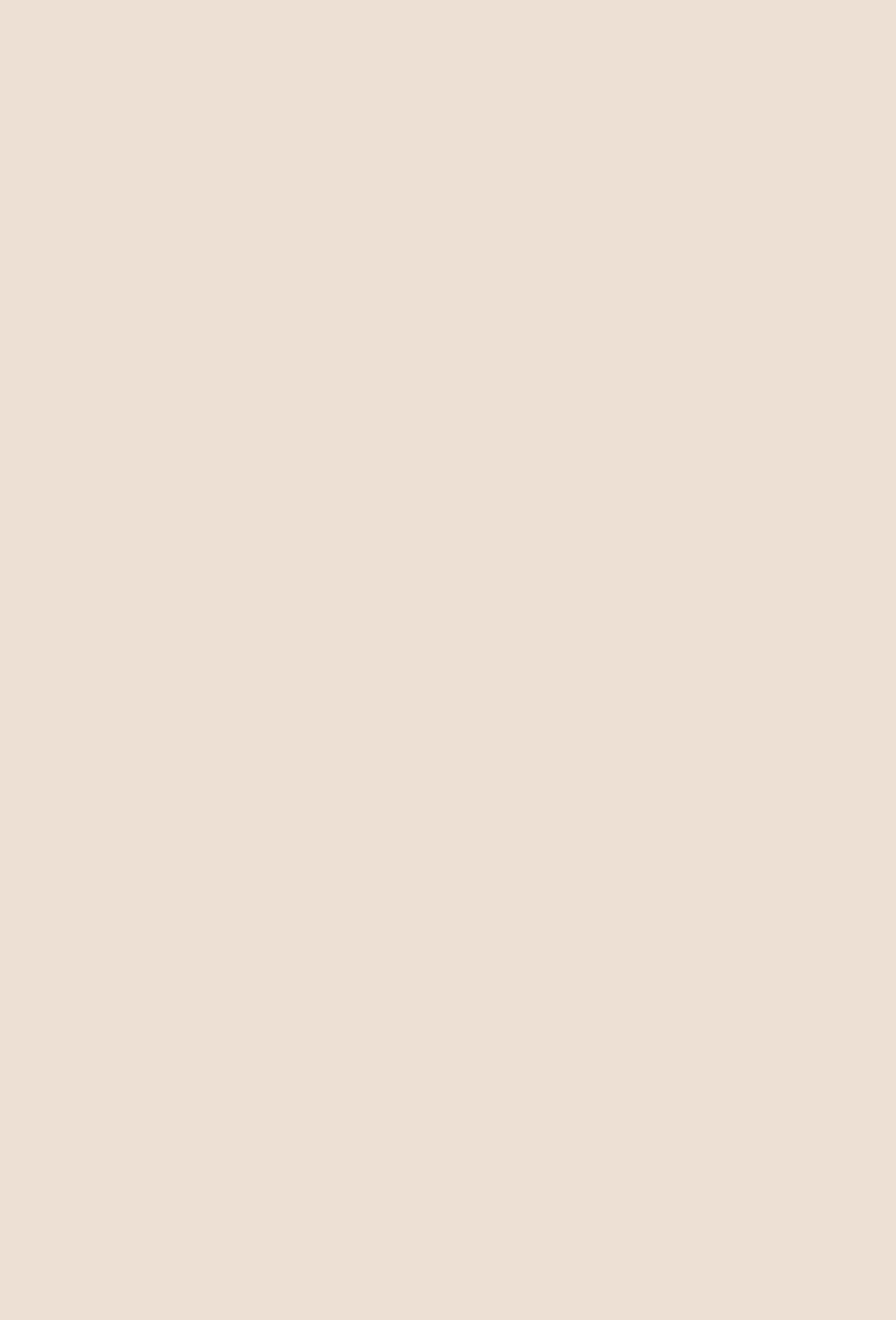
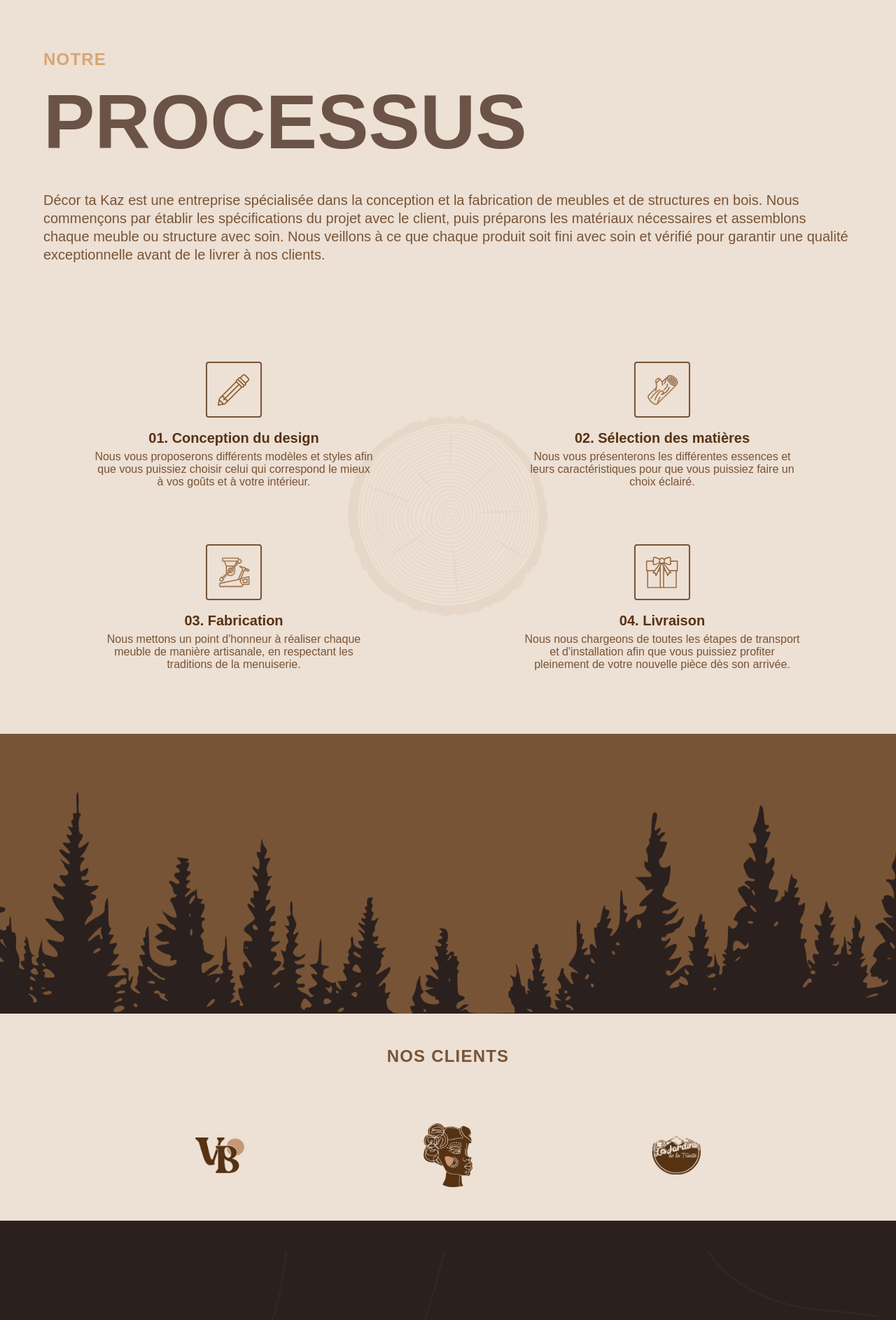
Before and after one commit to vittoriobusatta/DecorTakaz, a Next.js app: page / in a window 1280 px wide. Shown: the part 773-2660 px from the top of the page at 70% size. Before the commit the page ends 904 px from the top, so only its background shows below. Built offline with nearby package versions, Linux system fonts and the light colour scheme; a small style sheet from the web is missing.

Commit message:
somes changes

```diff
--- a/components/Process.js
+++ b/components/Process.js
@@ -7,8 +7,8 @@ const Process = () => {
     <section className="process">
       <div className="process_content">
         <div className="process_head">
-          <Title>Processus</Title>
-          <Description>
+          <h1 className="title">Processus</h1>
+          <p className="introduction">
             Décor ta Kaz est une entreprise spécialisée dans la conception et la
             fabrication de meubles et de structures en bois. Nous commençons par
             établir les spécifications du projet avec le client, puis préparons
@@ -16,7 +16,7 @@ const Process = () => {
             avec soin. Nous veillons à ce que chaque produit soit fini avec soin
             et vérifié pour garantir une qualité exceptionnelle avant de le
             livrer à nos clients.
-          </Description>
+          </p>
         </div>
         <ul className="process_steps">
           <li className="firststep">
--- a/components/Release.js
+++ b/components/Release.js
@@ -11,7 +11,7 @@ import {
 function Release() {
   return (
     <section className="release">
-      <div className="release_content">
+      <div className="release_head">
         <h1 className="title">Réalisations</h1>
         <p className="introduction">
           En tant que menuisier passionné, je suis toujours à la recherche de
--- a/pages/index.js
+++ b/pages/index.js
@@ -64,12 +64,12 @@ function Home() {
 
       <main className="main">
         <Release />
-        {/* <Process />
+        <Process />
         <Forest />
         <Customers />
         <Reviews />
         <Contact />
-        <Footer /> */}
+        <Footer />
       </main>
     </>
   );
--- a/styles/04-components/_customers.scss
+++ b/styles/04-components/_customers.scss
@@ -9,9 +9,9 @@
   justify-content: center;
   align-items: center;
   flex-direction: column;
-  @media screen and (min-width: 1224px) {
-    padding: 100px 30px;
-  }
+  // @media screen and (min-width: 1224px) {
+  //   padding: 100px 30px;
+  // }
   & h2 {
     font-weight: 800;
     font-size: 18px;
@@ -29,20 +29,15 @@
 
 .customers_content {
   display: flex;
-  justify-content: center;
+  justify-content: space-between;
   align-items: center;
-  column-gap: 70px;
+  width: 100%;
+  max-width: 360px;
   @media screen and (min-width: 576px) {
-    column-gap: 100px;
-  }
-  @media screen and (min-width: 768px) {
-    column-gap: 140px;
-  }
-  @media screen and (min-width: 992px) {
-    column-gap: 180px;
-  }
-  @media screen and (min-width: 1224px) {
-    column-gap: 220px;
+    justify-content: center;
+    max-width: none;
+    column-gap: 20vw;
+    max-width: 1000px;
   }
   & li img {
     height: auto;
--- a/styles/04-components/_process.scss
+++ b/styles/04-components/_process.scss
@@ -1,12 +1,22 @@
 .process {
   width: 100%;
-  margin-bottom: 70px;
+  margin-bottom: 90px;
 }
 
-.process_content {
+.process_head {
   width: 100%;
+  padding: 0 26px;
+  @media screen and (min-width: 576px) {
+    padding: 0 32px;
+  }
+  @media screen and (min-width: 768px) {
+    padding: 0 42px;
+  }
+  @media screen and (min-width: 992px) {
+    padding: 0 52px;
+  }
   @media screen and (min-width: 1224px) {
-    padding: 24px 120px;
+    padding: 0 62px;
   }
   & h1::before {
     content: "Notre";
@@ -19,27 +29,33 @@
   align-items: center;
   flex-direction: column;
   row-gap: 24px;
-  // margin-top: 24px;
-  margin: 24px 26px;
-  @media screen and (min-width: 992px) {
+  padding: 24px 26px;
+  @media screen and (min-width: 768px) {
     display: grid;
-    grid-template-columns: repeat(3, 1fr);
+    grid-template-columns: repeat(2, 1fr);
     grid-template-rows: repeat(2, 1fr);
-    grid-row-gap: 140px;
-    margin-top: 62px;
+    grid-row-gap: 80px;
+    grid-column-gap: 40px;
+    margin-top: 48px;
     padding: 0 48px;
     & li.firststep {
       grid-area: 1 / 1 / 2 / 2;
     }
     & li.secondstep {
+      grid-area: 1 / 2 / 2 / 3;
+    }
+    & li.thirdstep {
       grid-area: 2 / 1 / 3 / 2;
     }
-    & li.thirdstep {
-      grid-area: 2 / 3 / 3 / 4;
+    & li.fourthstep {
+      grid-area: 2 / 2 / 3 / 3;
     }
-    & li.fourthstep {
-      grid-area: 1 / 3 / 2 / 4;
-    }
+  }
+  @media screen and (min-width: 992px) {
+    margin-top: 72px;
+  }
+  @media screen and (min-width: 1224px) {
+    margin-top: 92px;
   }
   & li {
     height: 100%;
@@ -48,7 +64,7 @@
     justify-content: center;
     align-items: center;
     flex-direction: column;
-    @media screen and (min-width: 992px) {
+    @media screen and (min-width: 768px) {
       justify-content: flex-start;
     }
     & h3 {
@@ -77,7 +93,7 @@
 }
 
 .connected_point {
-  @media screen and (min-width: 992px) {
+  @media screen and (min-width: 768px) {
     display: none;
   }
 }
@@ -106,6 +122,10 @@
   justify-content: center;
   align-items: center;
   border-radius: 5%;
+  @media screen and (min-width: 768px) {
+    width: 70px;
+    height: 70px;
+  }
   @media screen and (min-width: 992px) {
     width: 80px;
     height: 80px;
@@ -113,6 +133,9 @@
   & svg {
     height: 37px;
     width: auto;
+    @media screen and (min-width: 768px) {
+      height: 41px;
+    }
     @media screen and (min-width: 992px) {
       height: 45px;
     }
--- a/styles/04-components/_release.scss
+++ b/styles/04-components/_release.scss
@@ -1,13 +1,13 @@
 .release {
   width: 100%;
   margin-top: 104px;
-  margin-bottom: 70px;
+  margin-bottom: 90px;
   @media screen and (min-width: 768px) {
     margin-bottom: 100px;
   }
 }
 
-.release_content {
+.release_head {
   width: 100%;
   padding: 0 26px;
   @media screen and (min-width: 576px) {
@@ -35,7 +35,7 @@
   grid-row-gap: 16px;
   width: 100%;
   padding: 0 26px;
-  margin-top: 10px;
+  margin-top: 12px;
   @media screen and (min-width: 576px) {
     margin-top: 30px;
     padding: 0 22px;
```
